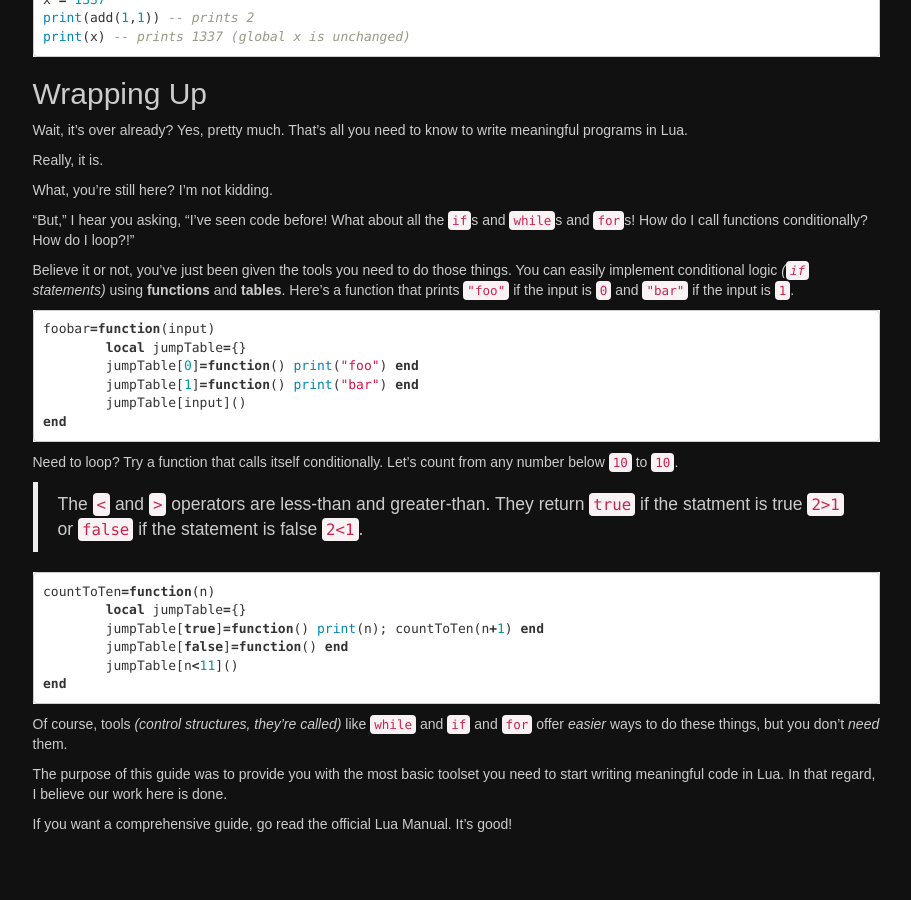
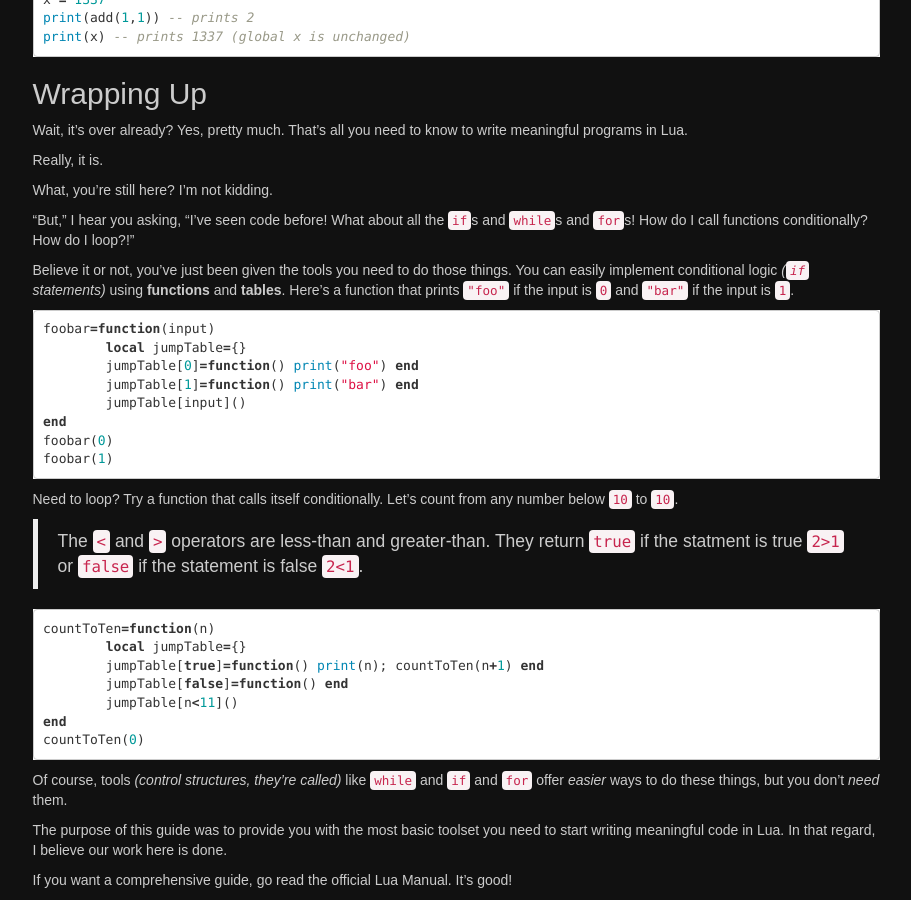
Before and after one commit to efairbanks/ericfairbanks-org-jekyll-bootstrap, a Jekyll site: the page built from _posts/2020-04-16-programming-101-with-lua.markdown, in a window 1280 px wide and 900 px high, scrolled down 9842 px. Shown: the whole window, without its empty margins (330-1241 px from the left). Built offline with Jekyll 4.4.1, drawn with Linux system fonts in a browser that asks for light colours; before the commit the page ends 10686 px from its top, so only the background shows below that.

Commit message:
updating post

````diff
--- a/_posts/2020-04-16-programming-101-with-lua.markdown
+++ b/_posts/2020-04-16-programming-101-with-lua.markdown
@@ -445,6 +445,8 @@ foobar=function(input)
 	jumpTable[1]=function() print("bar") end
 	jumpTable[input]()
 end
+foobar(0)
+foobar(1)
 ```
 
 Need to loop? Try a function that calls itself conditionally. Let's count from any number below `10` to `10`.
@@ -458,6 +460,7 @@ countToTen=function(n)
 	jumpTable[false]=function() end
 	jumpTable[n<11]()
 end
+countToTen(0)
 ```
 
 Of course, tools _(control structures, they're called)_ like `while` and `if` and `for` offer *easier* ways to do these things, but you don't *need* them.
````
